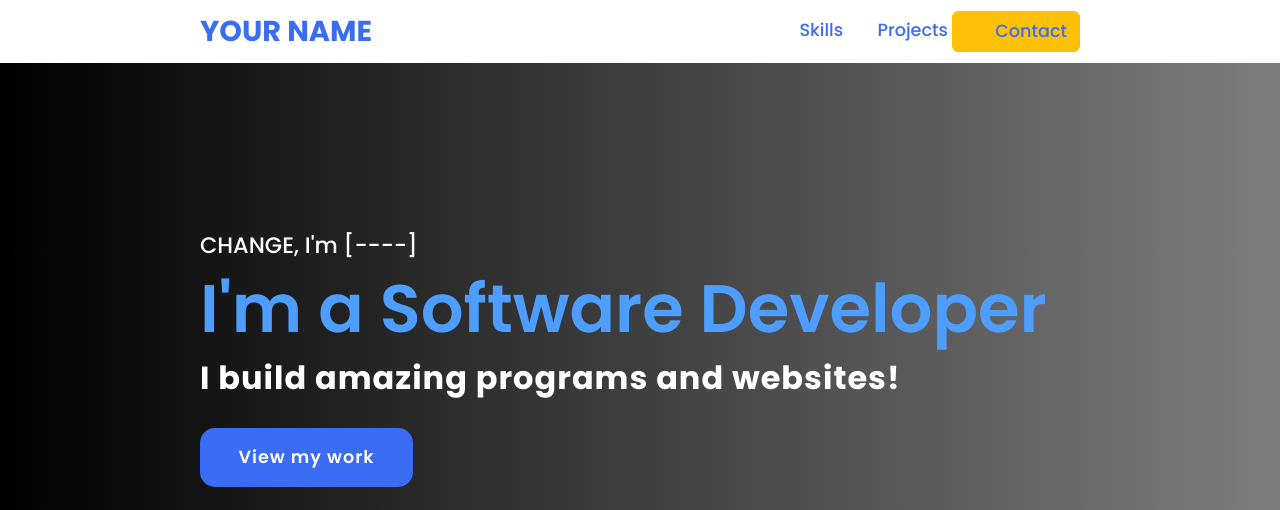
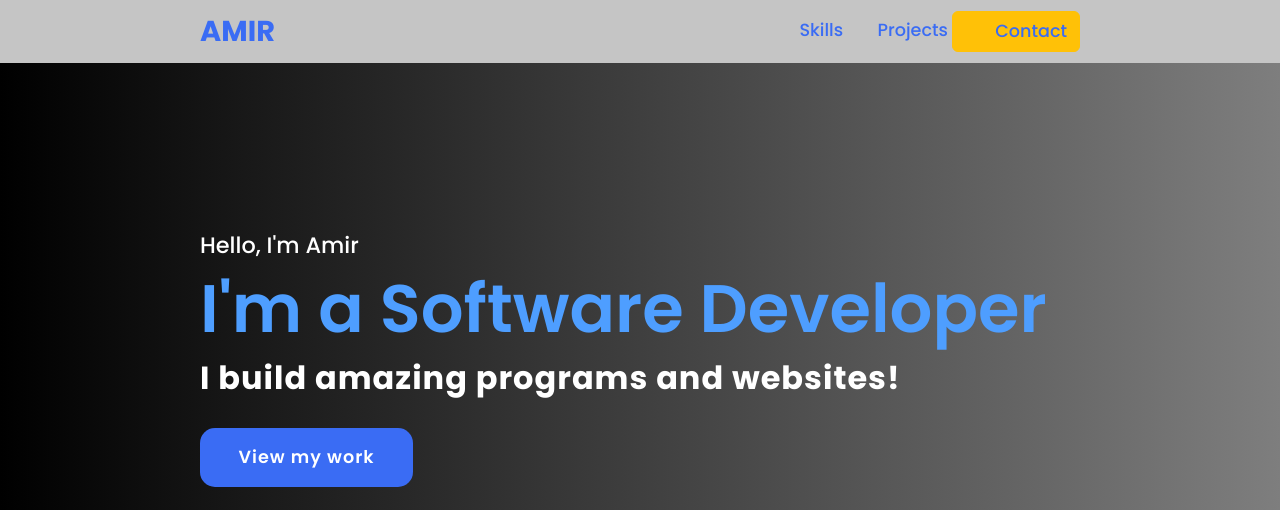
Before and after one commit to mirololl/Portfolio, a plain HTML site: page index.html in a window 1280 px wide. Shown: the top 510 px of the page. Drawn offline with nearby package versions, Linux system fonts and the light colour scheme.

Commit message:
5th change

```diff
--- a/index.html
+++ b/index.html
@@ -14,7 +14,7 @@
 <body>
 
     <header>
-        <a href="#" class="logo">Your Name</a>
+        <a href="#" class="logo">Amir</a>
         <nav class="navigation">
             <a href="#skills">Skills</a>
             <a href="#projects">Projects</a>
@@ -24,7 +24,7 @@
 
     <section class="main">
         <div>
-            <h2>CHANGE, I'm [----]<br><span>I'm a Software Developer</span></h2>
+            <h2>Hello, I'm Amir<br><span>I'm a Software Developer</span></h2>
             <h3>I build amazing programs and websites!</h3>
             <a href="#projects" class="main-btn">View my work</a>
             <div class="social-icons">
--- a/style.css
+++ b/style.css
@@ -15,7 +15,7 @@
 
 
 header {
-    background-color: #ffffff;
+    background-color: #c5c5c5;
     width: 100%;
     position: fixed;
     z-index: 999;
@@ -26,7 +26,7 @@ header {
 }
 
 .logo{
-    text-decoration: none;
+    text-decoration: wavy;
     color: #3a6cf4;
     text-transform: uppercase;
     font-weight: 700;
```
